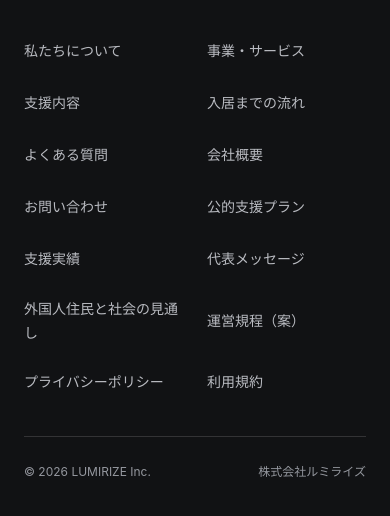
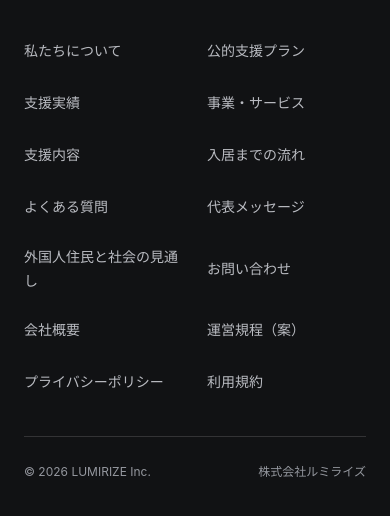
Before and after one commit to hiderock84-sys/lumirize, a plain HTML site: page about.html in a window 390 px wide. Shown: the part 10296-10812 px from the top of the page. Drawn offline with Linux system fonts and the light colour scheme.

Commit message:
Align footer order with hamburger navigation
Reorder footer navigation on all 14 pages to match the hamburger menu. Preserve all existing links and place footer-only company and legal links after the shared items.

```diff
--- a/about.html
+++ b/about.html
@@ -268,7 +268,7 @@
     <section class="section supplemental-section" id="operating-policy"><div class="container"><header class="section-heading"><p class="eyebrow">OPERATING RULES</p><h2>安心を支える、運営の約束。</h2></header><div class="supplemental-copy"><p>ナイトケアハウス、居住支援、就労・就労準備、外国人の生活・就労、子ども・家庭への支援を5つの事業として位置づけています。支援方針、利用手続き、費用、人権・安全・個人情報の保護を運営規程（案）にまとめています。</p><p><a class="text-link" href="operating-rules.html">運営規程（案）の全文を見る ↗</a></p></div></div></section></main><footer class="footer">
     <div class="container">
       <div class="footer__top"><a class="wordmark" href="index.html" aria-label="トップへ">LUMIRIZE.</a><p>HOUSING FIRST. HUMAN FIRST.</p><a class="back-top" href="#siteTop">ページ上部へ <span aria-hidden="true">↑</span></a></div>
-      <nav class="footer__nav" aria-label="フッターナビゲーション"><a href="about.html">私たちについて</a><a href="services.html">事業・サービス</a><a href="support.html">支援内容</a><a href="process.html">入居までの流れ</a><a href="faq.html">よくある質問</a><a href="contact.html#company">会社概要</a><a href="contact.html">お問い合わせ</a><a href="policy.html">公的支援プラン</a><a href="stats.html">支援実績</a><a href="representative.html">代表メッセージ</a><a href="migration-outlook.html">外国人住民と社会の見通し</a><a href="operating-rules.html">運営規程（案）</a><a href="privacy.html">プライバシーポリシー</a><a href="terms.html">利用規約</a></nav>
+      <nav class="footer__nav" aria-label="フッターナビゲーション"><a href="about.html">私たちについて</a><a href="policy.html">公的支援プラン</a><a href="stats.html">支援実績</a><a href="services.html">事業・サービス</a><a href="support.html">支援内容</a><a href="process.html">入居までの流れ</a><a href="faq.html">よくある質問</a><a href="representative.html">代表メッセージ</a><a href="migration-outlook.html">外国人住民と社会の見通し</a><a href="contact.html">お問い合わせ</a><a href="contact.html#company">会社概要</a><a href="operating-rules.html">運営規程（案）</a><a href="privacy.html">プライバシーポリシー</a><a href="terms.html">利用規約</a></nav>
       <div class="footer__bottom"><span>© <span id="year">2026</span> LUMIRIZE Inc.</span><span>株式会社ルミライズ</span></div>
     </div>
   </footer><div class="mobile-cta" aria-label="相談窓口"><a class="glass-button" href="tel:0427048308"><span class="glass-button__label">電話で相談 </span> <span aria-hidden="true">↗</span></a><a class="glass-button" href="contact.html"><span class="glass-button__label">無料で相談する </span> <span aria-hidden="true">↗</span></a></div><script src="script.js?v=20260925-r7"></script></body></html>
```
Also changed, not shown: contact.html (+1 -1 lines), faq.html (+1 -1 lines), index.html (+1 -1 lines), migration-outlook.html (+1 -1 lines), operating-rules.html (+1 -1 lines), policy.html (+1 -1 lines), privacy.html (+1 -1 lines), process.html (+1 -1 lines), representative.html (+1 -1 lines), services.html (+1 -1 lines), stats.html (+1 -1 lines), support.html (+1 -1 lines), terms.html (+1 -1 lines).
